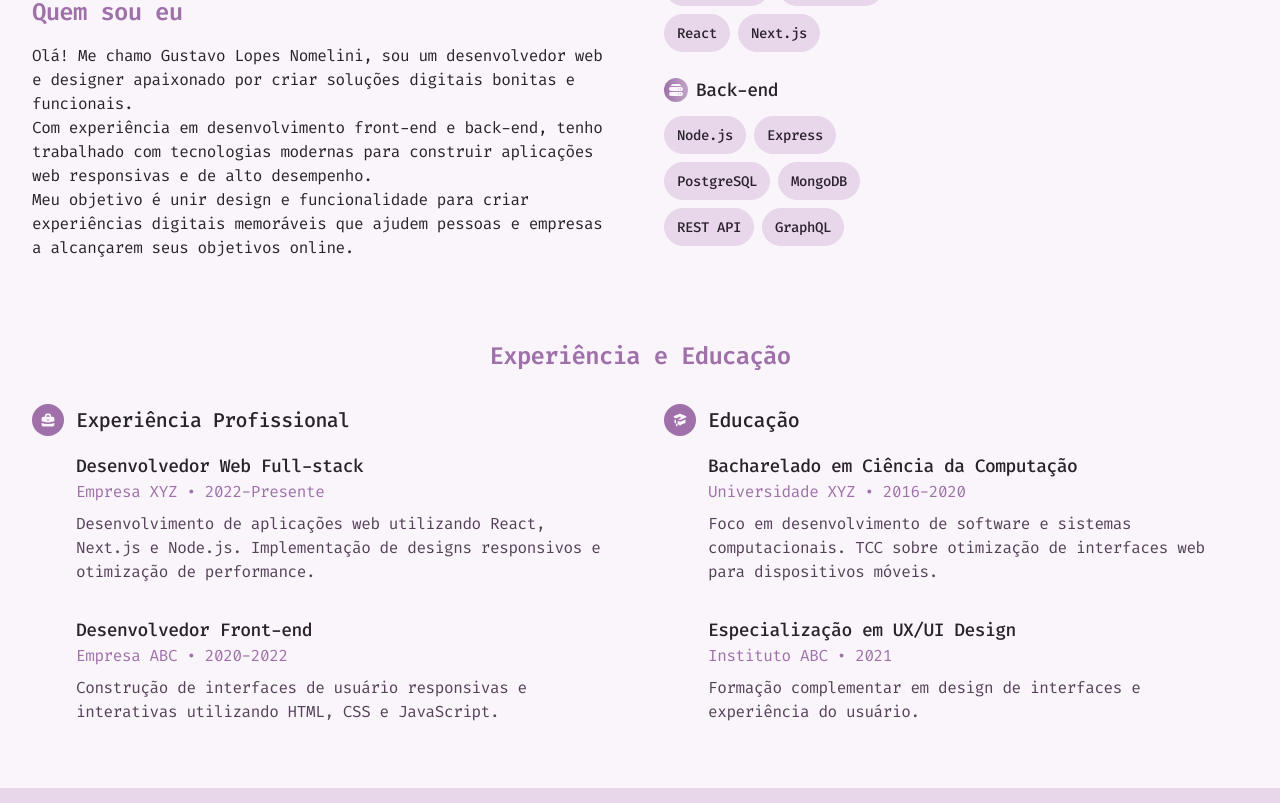
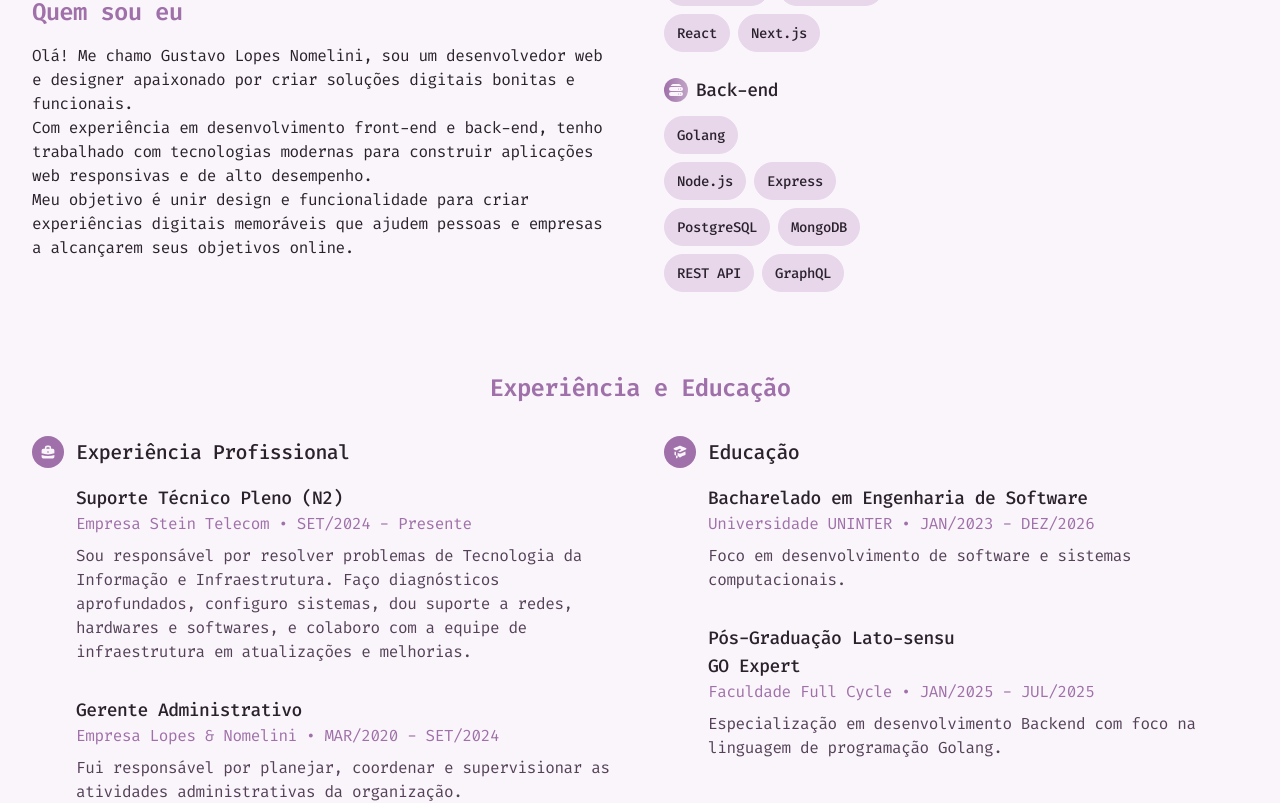
Before and after one commit to gustavo-nomelini/portfolio-prodbygus, a Next.js app: page /about in a window 1280 px wide. Shown: the part 520-1323 px from the top of the page. Built offline with nearby package versions, Linux system fonts and the light colour scheme.

Commit message:
update: revise professional experience and education sections in About component; add Golang to backend skills

```diff
--- a/src/components/sections/About.tsx
+++ b/src/components/sections/About.tsx
@@ -28,9 +28,10 @@ const About = () => {
 
   // Back-end habilidades agrupadas por linha
   const backendSkills = [
-    ['Node.js', 'Express'], // 1ª linha
-    ['PostgreSQL', 'MongoDB'], // 2ª linha
-    ['REST API', 'GraphQL'], // 3ª linha
+    ['Golang'],
+    ['Node.js', 'Express'],
+    ['PostgreSQL', 'MongoDB'],
+    ['REST API', 'GraphQL']
   ];
 
   // Função para renderizar badges de habilidades
@@ -230,28 +231,35 @@ const About = () => {
               <div className="space-y-8 ml-11">
                 <div>
                   <h5 className="text-lg font-medium text-[var(--foreground)]">
-                    Desenvolvedor Web Full-stack
+                    Suporte Técnico Pleno (N2)
                   </h5>
                   <p className="text-[var(--color1)]">
-                    Empresa XYZ • 2022-Presente
+                    Empresa Stein Telecom • SET/2024 - Presente
                   </p>
                   <p className="text-[var(--foreground-muted)] mt-2">
-                    Desenvolvimento de aplicações web utilizando React, Next.js
-                    e Node.js. Implementação de designs responsivos e otimização
-                    de performance.
+                    Sou responsável por resolver problemas de Tecnologia da Informação e Infraestrutura.
+                    Faço diagnósticos aprofundados,
+                    configuro sistemas, dou suporte a redes, hardwares e
+                    softwares, e colaboro com a equipe de infraestrutura em
+                    atualizações e melhorias.
                   </p>
                 </div>
 
                 <div>
                   <h5 className="text-lg font-medium text-[var(--foreground)]">
-                    Desenvolvedor Front-end
+                    Gerente Administrativo
                   </h5>
                   <p className="text-[var(--color1)]">
-                    Empresa ABC • 2020-2022
+                    Empresa Lopes & Nomelini • MAR/2020 - SET/2024
                   </p>
                   <p className="text-[var(--foreground-muted)] mt-2">
-                    Construção de interfaces de usuário responsivas e
-                    interativas utilizando HTML, CSS e JavaScript.
+                    Fui responsável por planejar, coordenar e supervisionar as
+                    atividades administrativas da organização.
+                    <br />
+                    Tinha como função garantir a eficiência dos processos
+                    internos, como gestão de recursos, contratos e serviços
+                    gerais. Também atuei no controle orçamentário e apoio às
+                    decisões estratégicas.
                   </p>
                 </div>
               </div>
@@ -276,26 +284,24 @@ const About = () => {
               <div className="space-y-8 ml-11">
                 <div>
                   <h5 className="text-lg font-medium text-[var(--foreground)]">
-                    Bacharelado em Ciência da Computação
+                    Bacharelado em Engenharia de Software
                   </h5>
                   <p className="text-[var(--color1)]">
-                    Universidade XYZ • 2016-2020
+                    Universidade UNINTER • JAN/2023 - DEZ/2026
                   </p>
                   <p className="text-[var(--foreground-muted)] mt-2">
                     Foco em desenvolvimento de software e sistemas
-                    computacionais. TCC sobre otimização de interfaces web para
-                    dispositivos móveis.
+                    computacionais.
                   </p>
                 </div>
 
                 <div>
                   <h5 className="text-lg font-medium text-[var(--foreground)]">
-                    Especialização em UX/UI Design
+                    Pós-Graduação Lato-sensu<br/>GO Expert
                   </h5>
-                  <p className="text-[var(--color1)]">Instituto ABC • 2021</p>
+                  <p className="text-[var(--color1)]">Faculdade Full Cycle • JAN/2025 - JUL/2025</p>
                   <p className="text-[var(--foreground-muted)] mt-2">
-                    Formação complementar em design de interfaces e experiência
-                    do usuário.
+                    Especialização em desenvolvimento Backend com foco na linguagem de programação Golang.
                   </p>
                 </div>
               </div>
```
